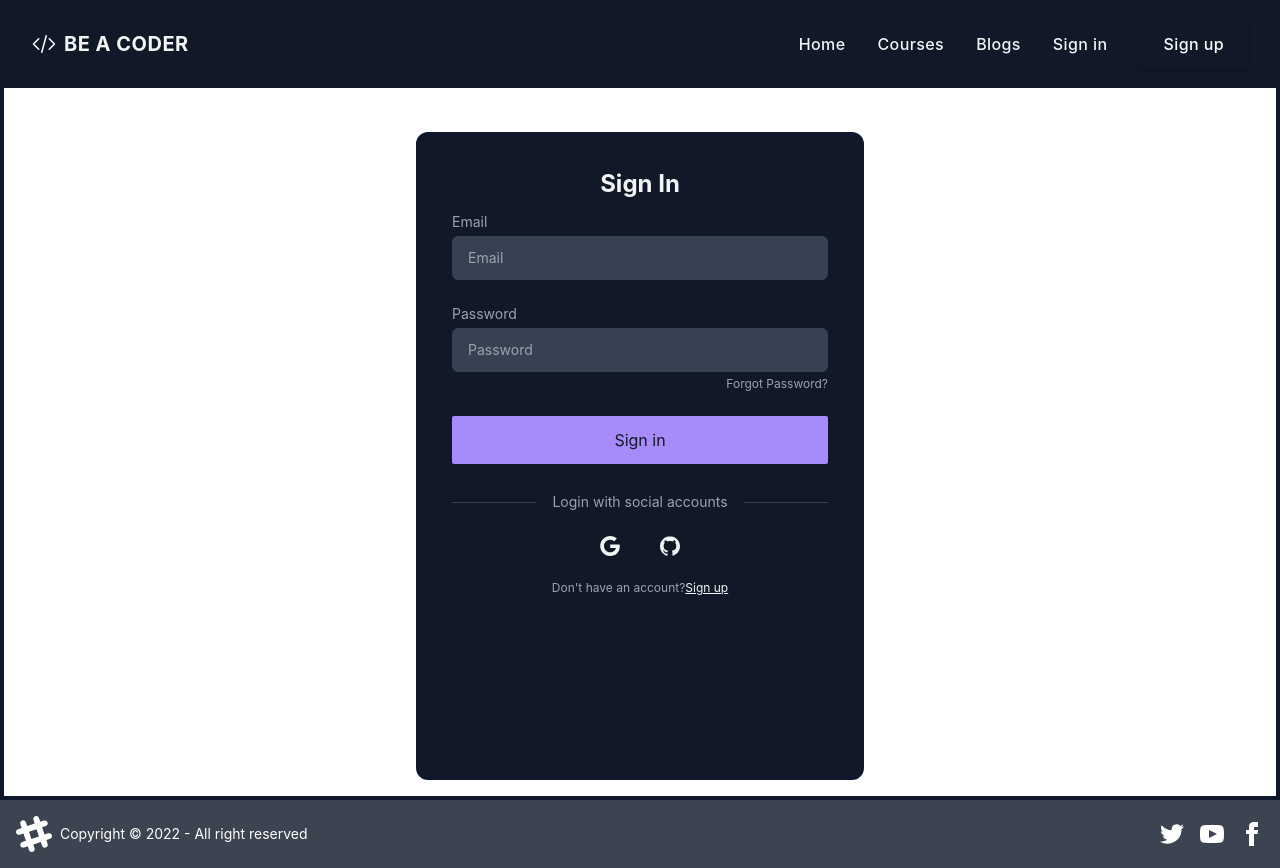
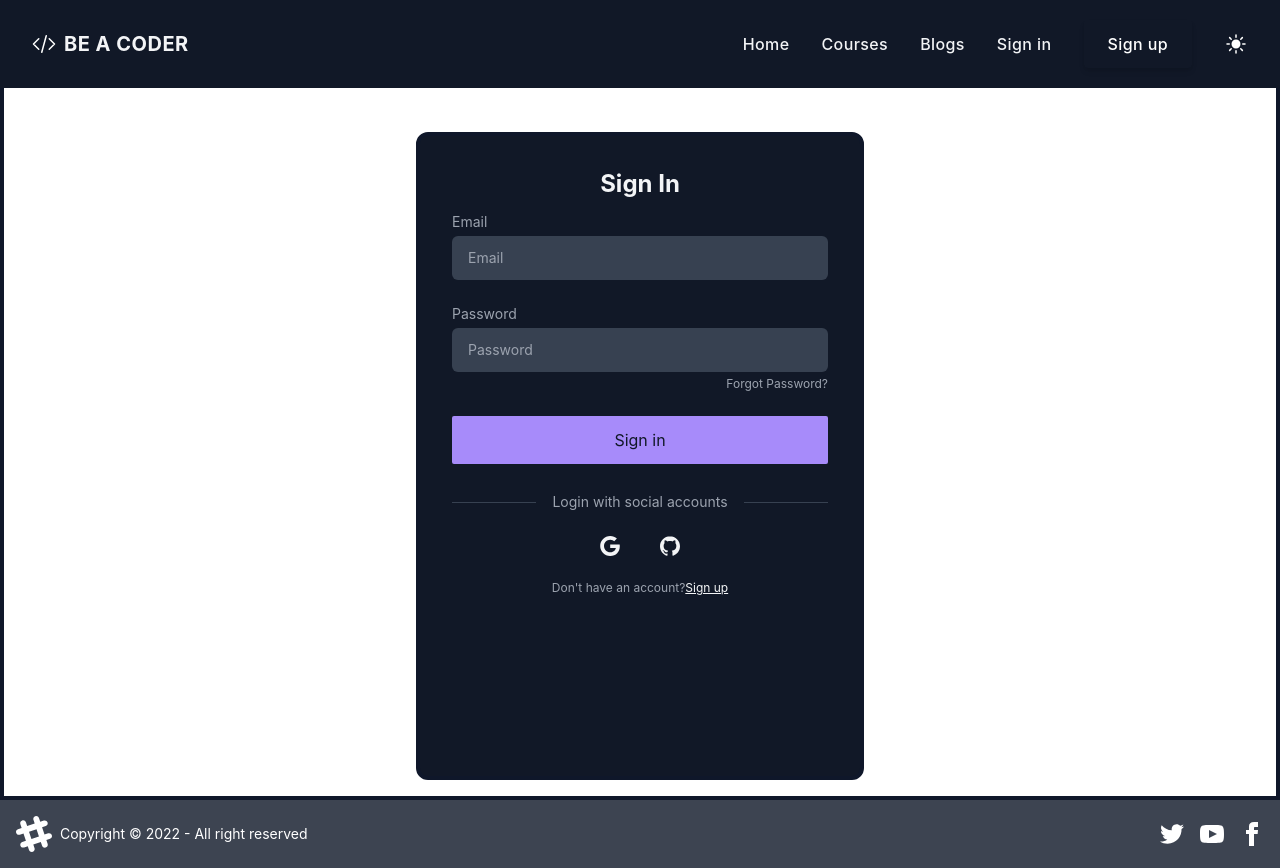
Before and after one commit to KhalidMimMuzahid/be-a-coder-client-side-react-app, a React (Create React App) app: page /signin in a window 1280 px wide. Built offline with nearby package versions, Linux system fonts and the light colour scheme; no server answers.

Commit message:
dark and light modd logo toggle

```diff
--- a/src/component/Footer/Footer.js
+++ b/src/component/Footer/Footer.js
@@ -18,7 +18,7 @@ const Footer = () => {
         <p>Copyright © 2022 - All right reserved</p>
       </div>
       <div className="grid-flow-col gap-4 md:place-self-center md:justify-self-end">
-        <a>
+        <a href="https://twitter.com/khalid_muzahid" target="blank">
           <svg
             xmlns="http://www.w3.org/2000/svg"
             width="24"
@@ -29,7 +29,10 @@ const Footer = () => {
             <path d="M24 4.557c-.883.392-1.832.656-2.828.775 1.017-.609 1.798-1.574 2.165-2.724-.951.564-2.005.974-3.127 1.195-.897-.957-2.178-1.555-3.594-1.555-3.179 0-5.515 2.966-4.797 6.045-4.091-.205-7.719-2.165-10.148-5.144-1.29 2.213-.669 5.108 1.523 6.574-.806-.026-1.566-.247-2.229-.616-.054 2.281 1.581 4.415 3.949 4.89-.693.188-1.452.232-2.224.084.626 1.956 2.444 3.379 4.6 3.419-2.07 1.623-4.678 2.348-7.29 2.04 2.179 1.397 4.768 2.212 7.548 2.212 9.142 0 14.307-7.721 13.995-14.646.962-.695 1.797-1.562 2.457-2.549z"></path>
           </svg>
         </a>
-        <a>
+        <a
+          href="https://www.youtube.com/channel/UC4e3fxtJ-xF4RR-3C4boY7A/featured"
+          target="blank"
+        >
           <svg
             xmlns="http://www.w3.org/2000/svg"
             width="24"
@@ -40,7 +43,7 @@ const Footer = () => {
             <path d="M19.615 3.184c-3.604-.246-11.631-.245-15.23 0-3.897.266-4.356 2.62-4.385 8.816.029 6.185.484 8.549 4.385 8.816 3.6.245 11.626.246 15.23 0 3.897-.266 4.356-2.62 4.385-8.816-.029-6.185-.484-8.549-4.385-8.816zm-10.615 12.816v-8l8 3.993-8 4.007z"></path>
           </svg>
         </a>
-        <a>
+        <a href="https://www.facebook.com/khalid.mim.muzahid/" target="blank">
           <svg
             xmlns="http://www.w3.org/2000/svg"
             width="24"
--- a/src/component/Header/Header.js
+++ b/src/component/Header/Header.js
@@ -4,7 +4,7 @@ import { Link } from "react-router-dom";
 import { AuthContext } from "../../contexts/UserContex";
 
 const Header = () => {
-  const { currentUser, logOut } = useContext(AuthContext);
+  const { currentUser, logOut, isDark, setIsDark } = useContext(AuthContext);
   console.log(currentUser?.displayName);
   const [isMenuOpen, setIsMenuOpen] = useState(false);
   const handleSignOut = (e) => {
@@ -126,6 +126,35 @@ const Header = () => {
                 </li>
               </>
             )}
+            {/* dark button start  */}
+            <li>
+              {isDark ? (
+                <svg
+                  onClick={() => setIsDark(!isDark)}
+                  xmlns="http://www.w3.org/2000/svg"
+                  viewBox="0 0 24 24"
+                  fill="currentColor"
+                  className="w-6 h-6 text-white hover:cursor-pointer"
+                >
+                  <path
+                    fillRule="evenodd"
+                    d="M9.528 1.718a.75.75 0 01.162.819A8.97 8.97 0 009 6a9 9 0 009 9 8.97 8.97 0 003.463-.69.75.75 0 01.981.98 10.503 10.503 0 01-9.694 6.46c-5.799 0-10.5-4.701-10.5-10.5 0-4.368 2.667-8.112 6.46-9.694a.75.75 0 01.818.162z"
+                    clipRule="evenodd"
+                  />
+                </svg>
+              ) : (
+                <svg
+                  onClick={() => setIsDark(!isDark)}
+                  xmlns="http://www.w3.org/2000/svg"
+                  viewBox="0 0 24 24"
+                  fill="currentColor"
+                  className="w-6 h-6 text-white hover:cursor-pointer"
+                >
+                  <path d="M12 2.25a.75.75 0 01.75.75v2.25a.75.75 0 01-1.5 0V3a.75.75 0 01.75-.75zM7.5 12a4.5 4.5 0 119 0 4.5 4.5 0 01-9 0zM18.894 6.166a.75.75 0 00-1.06-1.06l-1.591 1.59a.75.75 0 101.06 1.061l1.591-1.59zM21.75 12a.75.75 0 01-.75.75h-2.25a.75.75 0 010-1.5H21a.75.75 0 01.75.75zM17.834 18.894a.75.75 0 001.06-1.06l-1.59-1.591a.75.75 0 10-1.061 1.06l1.59 1.591zM12 18a.75.75 0 01.75.75V21a.75.75 0 01-1.5 0v-2.25A.75.75 0 0112 18zM7.758 17.303a.75.75 0 00-1.061-1.06l-1.591 1.59a.75.75 0 001.06 1.061l1.591-1.59zM6 12a.75.75 0 01-.75.75H3a.75.75 0 010-1.5h2.25A.75.75 0 016 12zM6.697 7.757a.75.75 0 001.06-1.06l-1.59-1.591a.75.75 0 00-1.061 1.06l1.59 1.591z" />
+                </svg>
+              )}
+            </li>
+            {/* dark button end  */}
           </ul>
           {/* mobile view */}
           <div className="md:hidden">
--- a/src/contexts/UserContex.js
+++ b/src/contexts/UserContex.js
@@ -18,7 +18,7 @@ export const AuthContext = createContext();
 
 const UserContex = ({ children }) => {
   const [currentUser, setCurrentUser] = useState({});
-
+  const [isDark, setIsDark] = useState(false);
   const googleProvider = new GoogleAuthProvider();
   const githubProvider = new GithubAuthProvider();
   const signUpWithEmailAndPassword = (email, password) => {
@@ -53,6 +53,8 @@ const UserContex = ({ children }) => {
     currentUser,
     logOut,
     updateUserProfileInfo,
+    isDark,
+    setIsDark,
   };
   return (
     <AuthContext.Provider value={authValue}>{children}</AuthContext.Provider>
```
